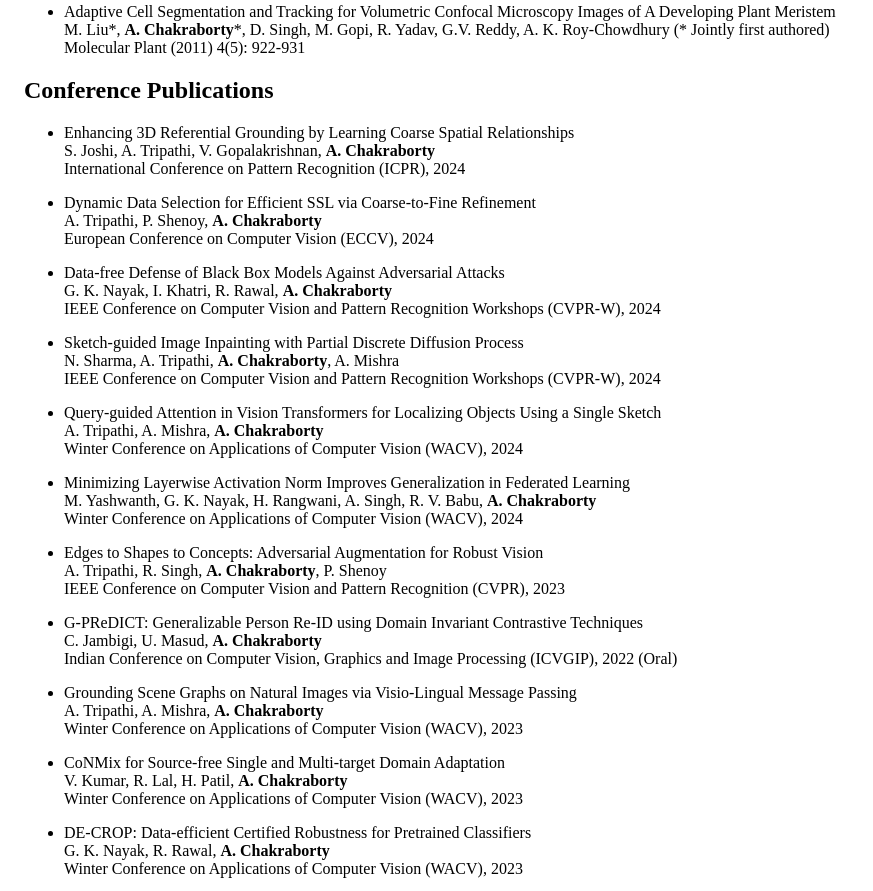
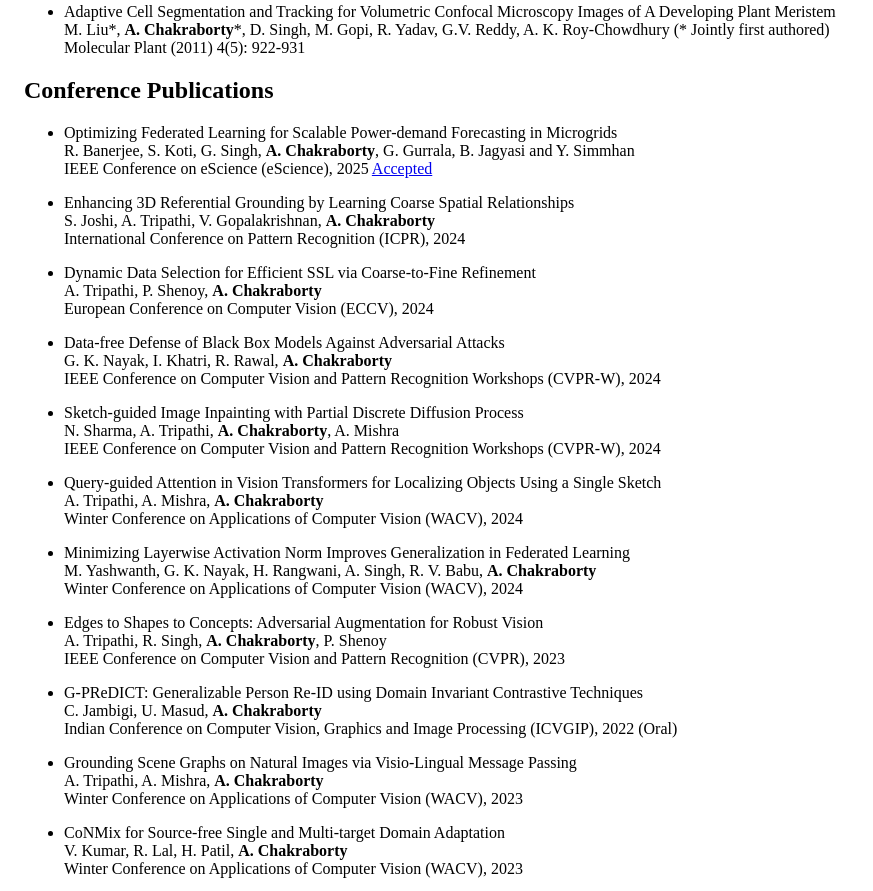
Before and after one commit to anirbanchakraborty/anirbanchakraborty.github.io, a plain HTML site: page index.html in a window 1280 px wide. Shown: the part 2138-3029 px from the top of the page, without its empty margins (0-873 px from the left). Drawn offline with Linux system fonts and the light colour scheme.

Commit message:
Updated publication
Added eScience paper

```diff
--- a/index.html
+++ b/index.html
@@ -167,6 +167,12 @@
 </li>
 </ul>
 <h2>Conference Publications</h2>
+<ul>
+<li><p>Optimizing Federated Learning for Scalable Power-demand Forecasting in Microgrids<br />
+R. Banerjee, S. Koti, G. Singh, <b>A. Chakraborty</b>, G. Gurrala, B. Jagyasi and Y. Simmhan<br />
+IEEE Conference on eScience (eScience), 2025 <a href="Accepted">Accepted</a></p>
+</li>
+</ul>
 <ul>
 <li><p>Enhancing 3D Referential Grounding by Learning Coarse Spatial Relationships<br />
 S. Joshi, A. Tripathi, V. Gopalakrishnan, <b>A. Chakraborty</b><br />
```
Also changed, not shown: 1 other file.
